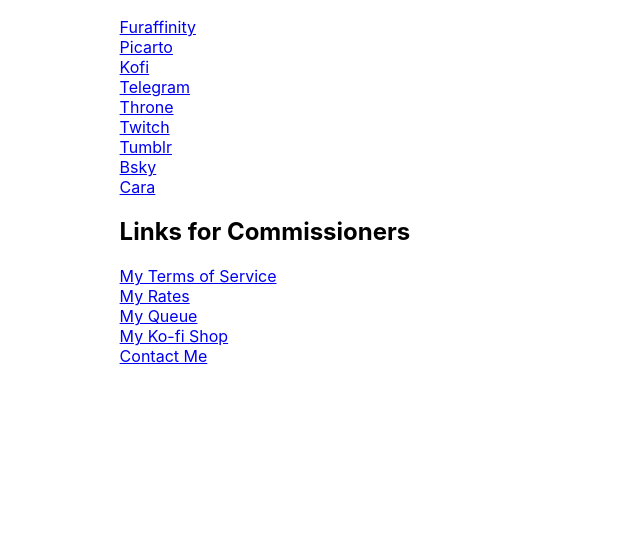
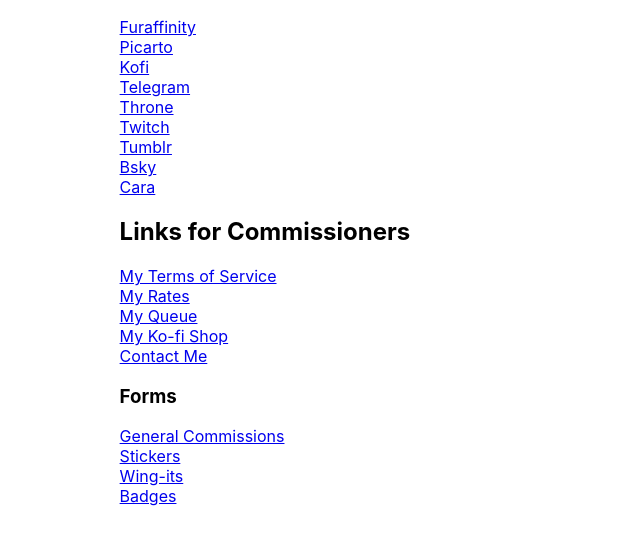
Before and after one commit to artofjonas/artofjonas.github.io, a plain HTML site: page index.html in a window 1280 px wide. Shown: the part 234-778 px from the top of the page, without its empty margins (315-955 px from the left). Drawn offline with Linux system fonts and the light colour scheme.

Commit message:
Update form links and make visible

```diff
--- a/index.html
+++ b/index.html
@@ -45,11 +45,10 @@
                 </p>
                     <div id="forms_links"><h3>Forms</h3>
                     <p>
-                        General Commissions<br>
-                        Stickers<br>
-                        <a href="https://tally.so/forms/w7kaEz">Wing-its</a><br>
-                        Badges<br>
-                        Model Sheets
+                        <a href="https://tally.so/r/mYAvV6">General Commissions</a><br>
+                        <a href="https://tally.so/r/mJ4x8Y">Stickers</a><br>
+                        <a href="https://tally.so/r/w7kaEz">Wing-its</a><br>
+                        <a href="https://tally.so/r/wz6oW8">Badges</a><br>
                     </p>
                     </div>
             </div>
--- a/style.css
+++ b/style.css
@@ -1,6 +1,3 @@
-#forms_links {
-    visibility: hidden;
-}
 body {
     --font-family: 'Inter','Inter Fallback';
     font-family: var(--font-family),sans-serif;
```
